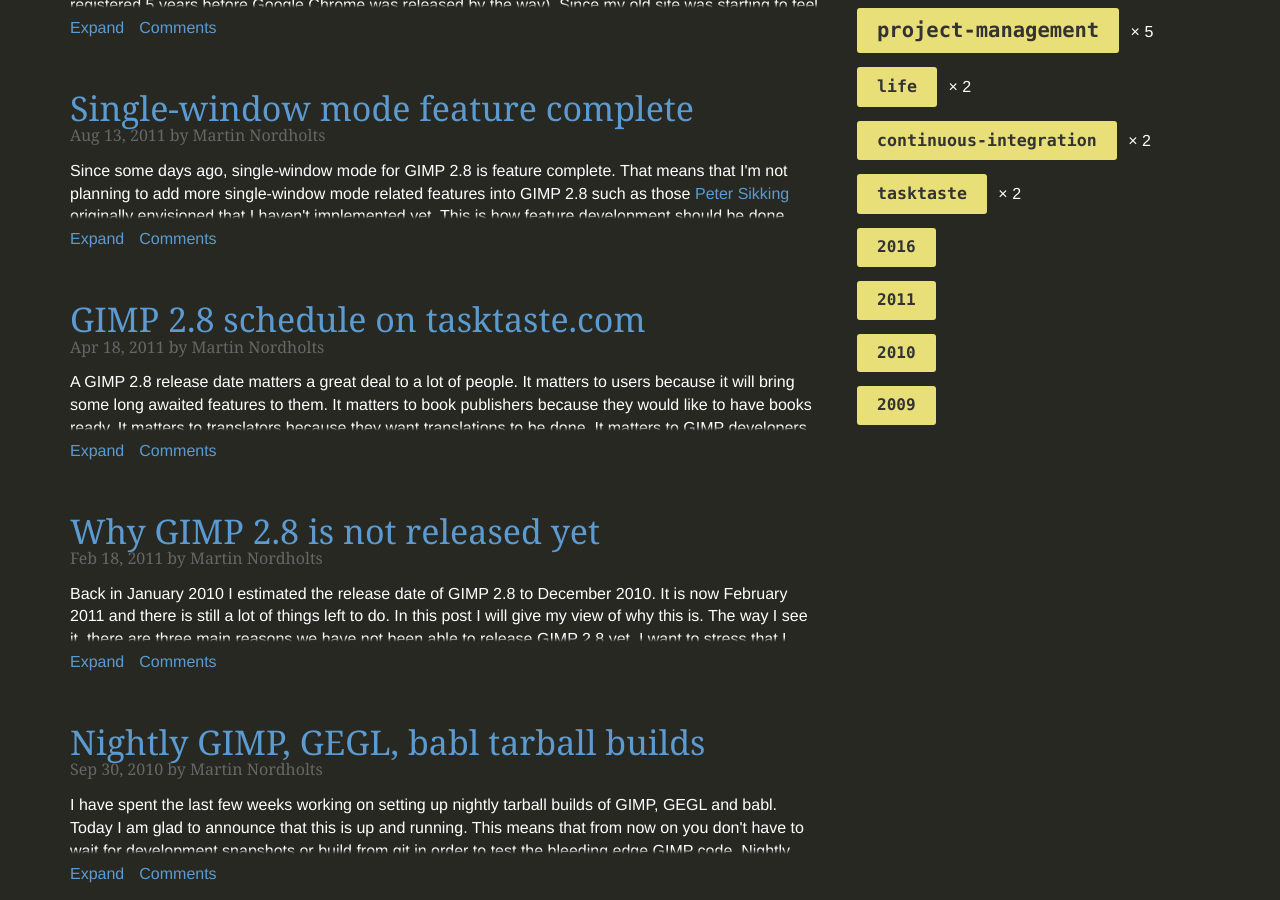
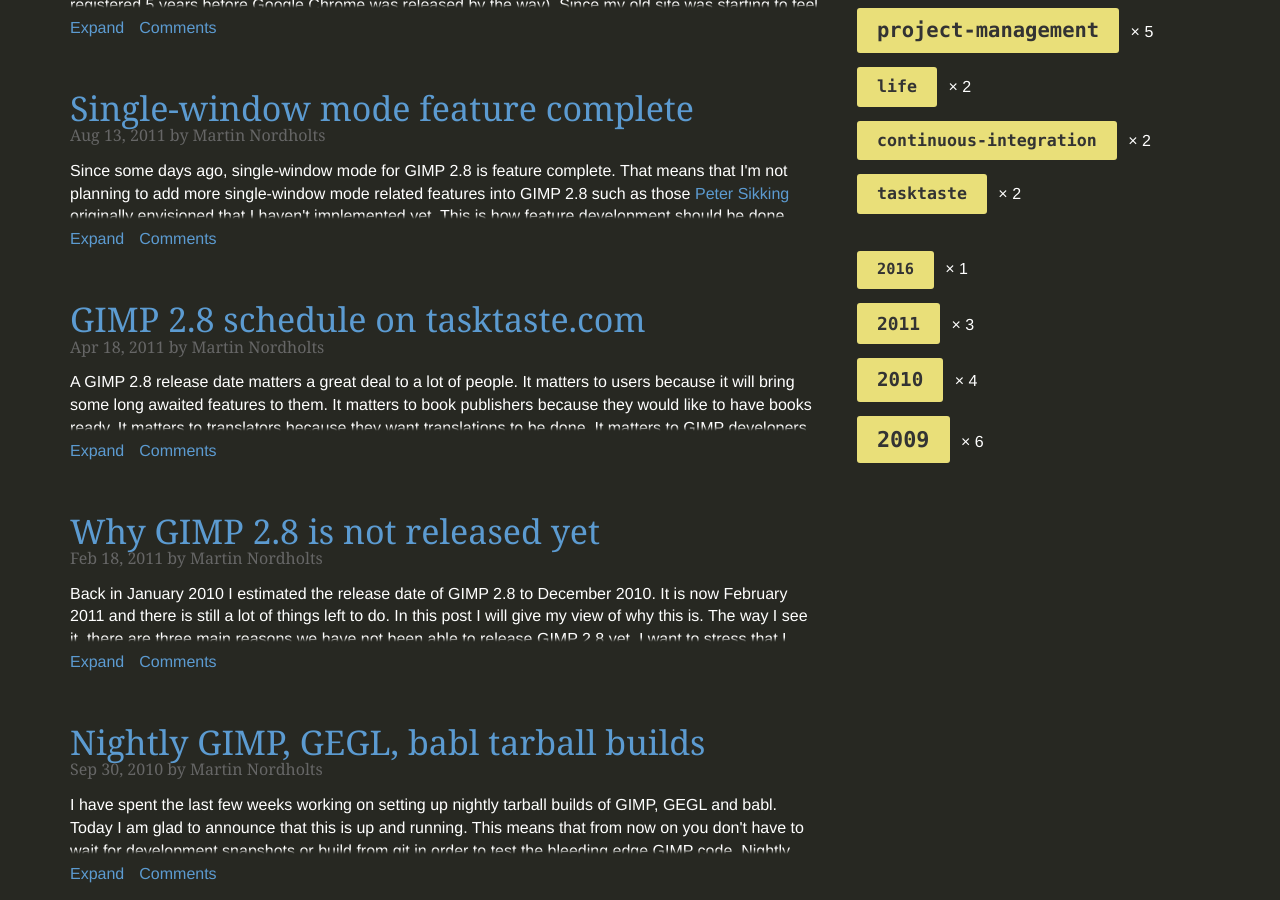
Before and after one commit to Enselic/chromecode, a Jekyll site: the page built from index.html, in a window 1280 px wide and 900 px high, scrolled down 542 px. Built offline with Jekyll 4.4.1, drawn with Linux system fonts in a browser that asks for light colours; comment, search, counter and statistics services are not loaded.

Commit message:
Tag count for years

```diff
--- a/_layouts/default.html
+++ b/_layouts/default.html
@@ -82,6 +82,7 @@
                     </ul>
 {% endfor %}
 
+        <br/>
 {% assign headerYear = -1 %}
 {% for post in site.posts %}
     {% assign postYear = post.date | date: "%Y" %}
@@ -91,7 +92,20 @@
         {% if headerYear != -1 %}
                     </ul>
         {% endif %}
-                    <a class="tag post-list-header">{{ postYear }}</a>  <br/>
+
+        {% assign postsThisYear = 0 %}
+        {% for post in site.posts %}
+            {% assign tmpPostYear = post.date | date: "%Y" %}
+            {% if tmpPostYear == headerYear %}
+                {% assign postsThisYear = postsThisYear | plus: 1 %}
+            {% endif %}
+        {% endfor %}
+
+        {% assign tagCountClass = postsThisYear %}
+        {% if tagCountClass > 10 %}
+            {% assign tagCountClass = 10 %}
+        {% endif %}
+                    <a class="tag post-list-header tag-size-for-nbr-of-posts-{{ tagCountClass }}">{{ postYear }}</a>  × {{ postsThisYear }} <br/>
                     <ul class="h6 posts">
     {% endif %}
                         <li><a href="{{ post.url }}">{{ post.title }}</a></li>
```
